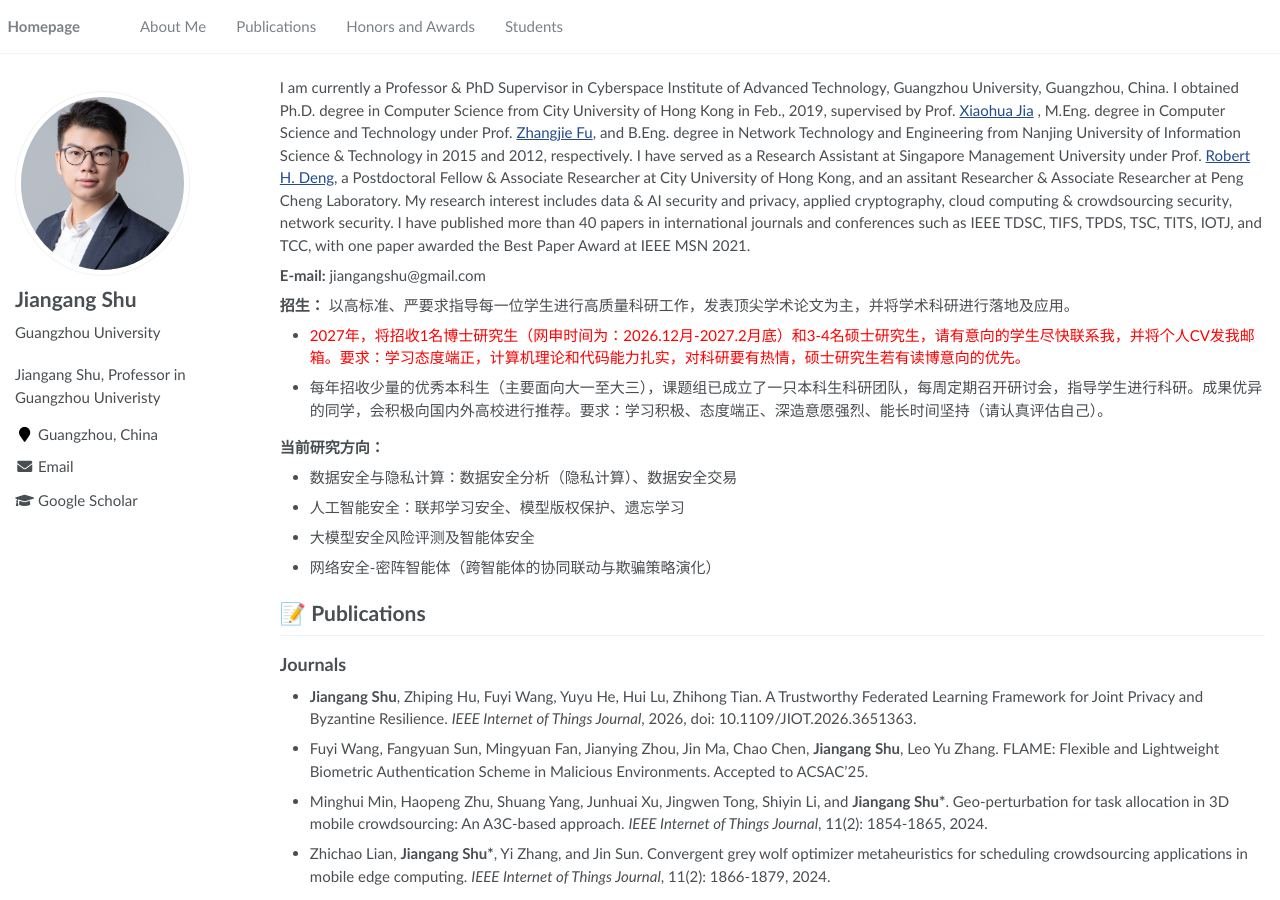
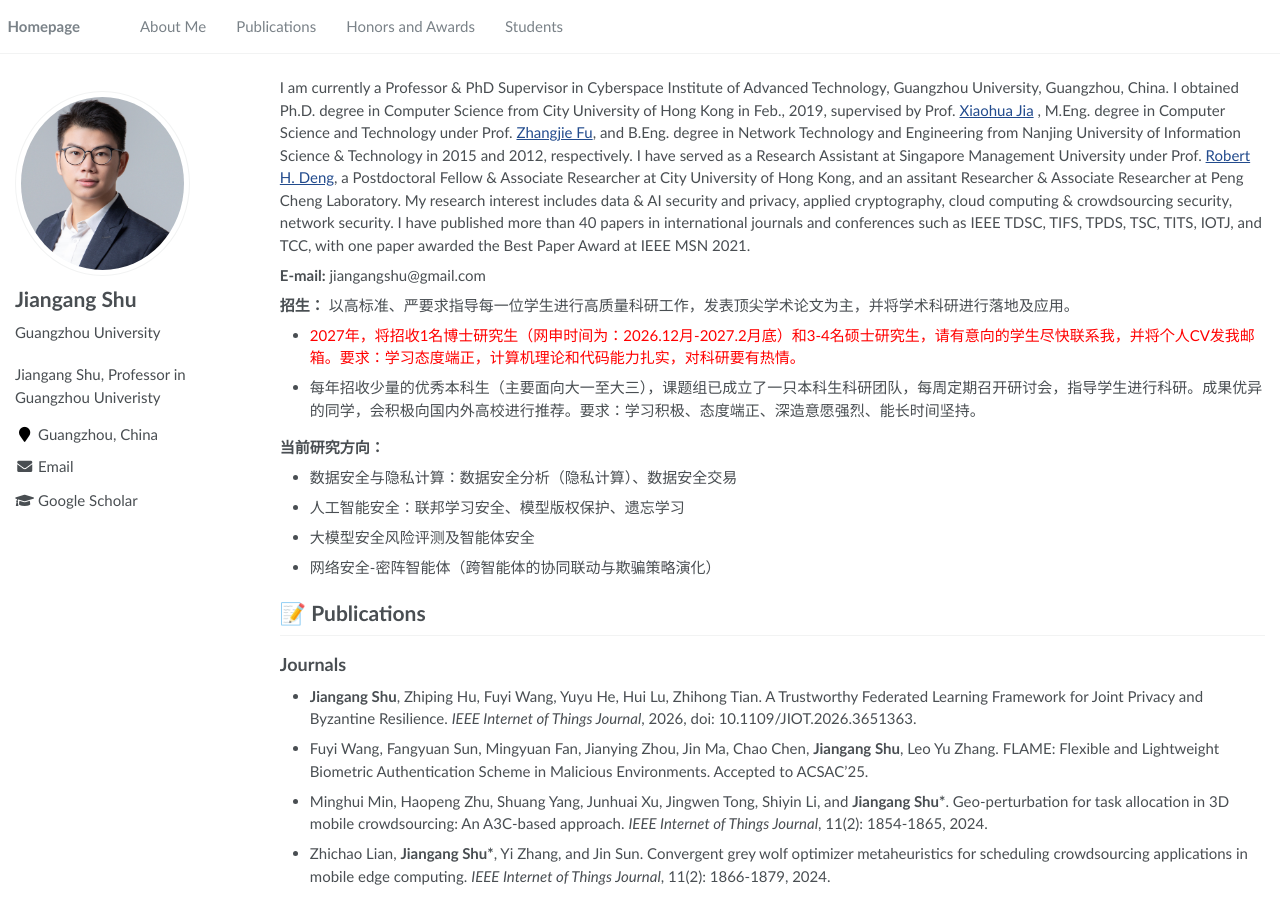
Before and after one commit to jgshu/jgshu.github.io, a Jekyll site: the page built from _pages/about.md, in a window 1280 px wide and 900 px high. Built offline with Jekyll 4.4.1, drawn with Linux system fonts in a browser that asks for light colours.

Commit message:
Update about.md

```diff
--- a/_pages/about.md
+++ b/_pages/about.md
@@ -23,9 +23,9 @@ I am currently a Professor &#38; PhD Supervisor in Cyberspace Institute of Advan
 
 **招生：** 以高标准、严要求指导每一位学生进行高质量科研工作，发表顶尖学术论文为主，并将学术科研进行落地及应用。
 
-- <font color='red'> 2027年，将招收1名博士研究生（网申时间为：2026.12月-2027.2月底）和3-4名硕士研究生，请有意向的学生尽快联系我，并将个人CV发我邮箱。要求：学习态度端正，计算机理论和代码能力扎实，对科研要有热情，硕士研究生若有读博意向的优先。</font>
+- <font color='red'> 2027年，将招收1名博士研究生（网申时间为：2026.12月-2027.2月底）和3-4名硕士研究生，请有意向的学生尽快联系我，并将个人CV发我邮箱。要求：学习态度端正，计算机理论和代码能力扎实，对科研要有热情。</font>
 
-- 每年招收少量的优秀本科生（主要面向大一至大三），课题组已成立了一只本科生科研团队，每周定期召开研讨会，指导学生进行科研。成果优异的同学，会积极向国内外高校进行推荐。要求：学习积极、态度端正、深造意愿强烈、能长时间坚持（请认真评估自己）。
+- 每年招收少量的优秀本科生（主要面向大一至大三），课题组已成立了一只本科生科研团队，每周定期召开研讨会，指导学生进行科研。成果优异的同学，会积极向国内外高校进行推荐。要求：学习积极、态度端正、深造意愿强烈、能长时间坚持。
 
 **当前研究方向：**
 
```
